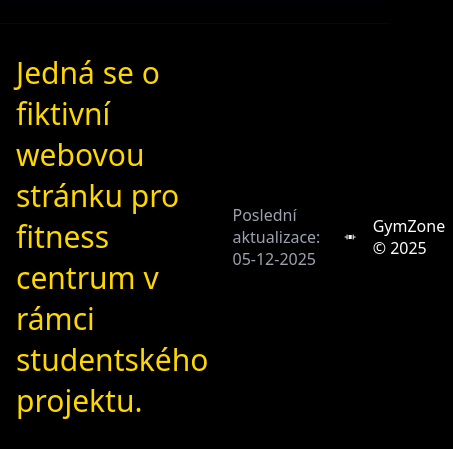
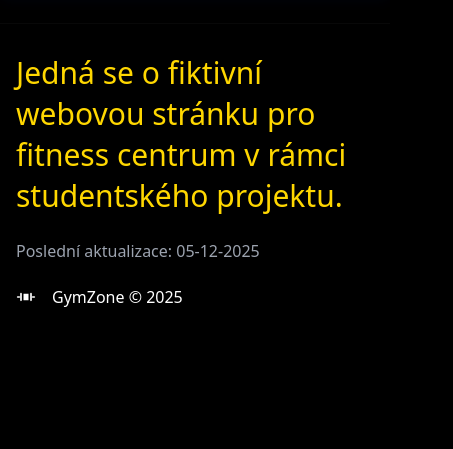
Before and after one commit to Fylyb/TPW1A-projekt, a plain HTML site: page index.html in a window 390 px wide. Shown: the part 6508-6957 px from the top of the page, 453 px wide, since content can reach past the window. After the commit the page ends 6844 px from the top, so only its background shows below. Drawn offline with Linux system fonts and the light colour scheme.

Commit message:
Fix CSS syntax and improve media query formatting

```diff
--- a/css/utilities/utilities.css
+++ b/css/utilities/utilities.css
@@ -70,7 +70,7 @@
   display:flex;
   align-items:center;
   justify-content:space-between;
-  flex-wrap:wrap"
+  flex-wrap:wrap;
 }
 
 .disclaimer {
@@ -157,7 +157,11 @@
     transition: transform 0.35s ease;
 }
 
-@media (min-width:var(--breakpoint-md)) {
-  .grid.md-2 { grid-template-columns: repeat(2, 1fr); }
-  .grid.cols-3 { grid-template-columns: repeat(3, 1fr); }
+@media (min-width: var(--breakpoint-md)) {
+  .grid.md-2 {
+    grid-template-columns: repeat(2, 1fr);
+  }
+  .grid.cols-3 {
+    grid-template-columns: repeat(3, 1fr);
+  }
 }
```
